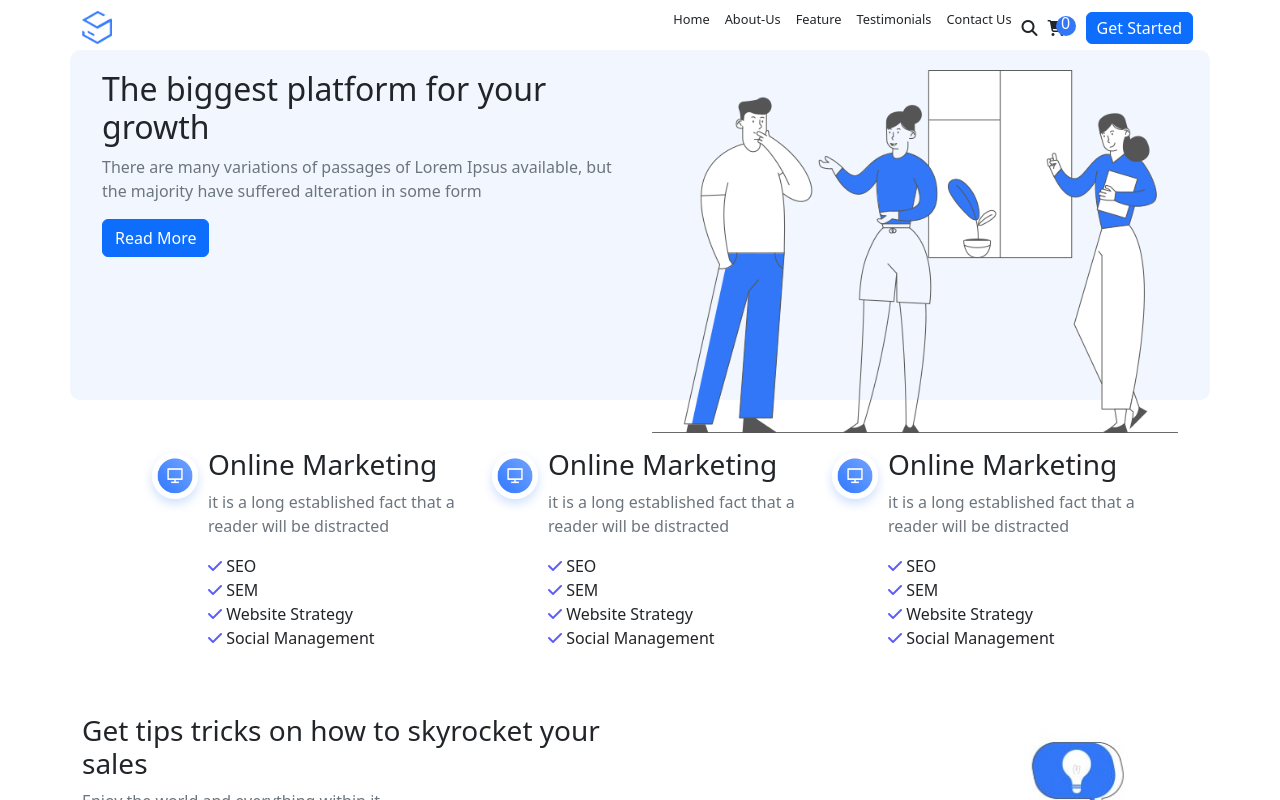
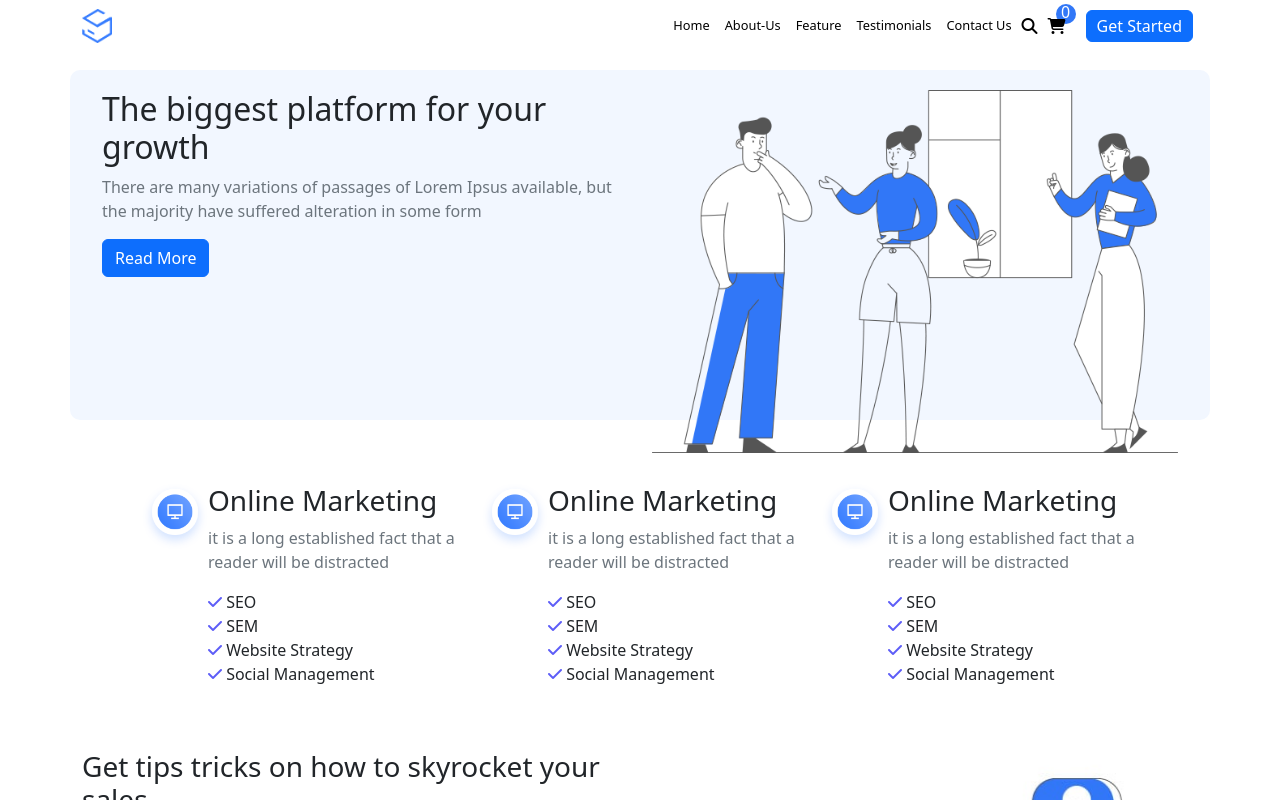
Before and after one commit to V1tale/proj-html-vuejs, a Vue app: page / in a window 1280 px wide. Shown: the top 800 px of the page. Built offline with nearby package versions, Linux system fonts and the light colour scheme.

Commit message:
completato Header e AppHome

```diff
--- a/src/App.vue
+++ b/src/App.vue
@@ -25,4 +25,11 @@ export default {
   <AppFooter />
 </template>
 
-<style lang="scss"></style>
+<style lang="scss">
+:root {
+  --header-height: 70px;
+  --main-color: #3177f7;
+  --main-background: #f2f7ff;
+  --hover-btn: rgb(41, 41, 41);
+}
+</style>
--- a/src/components/AppContacts.vue
+++ b/src/components/AppContacts.vue
@@ -85,6 +85,7 @@ export default {
 
 <style lang="scss">
  #contacts {
+  scroll-margin:var(--header-height);
     .title {
         text-align: center;
         padding: 2rem 0;
--- a/src/components/AppFeatures.vue
+++ b/src/components/AppFeatures.vue
@@ -66,6 +66,7 @@ export default {
 
 <style lang="scss">
 #features {
+    scroll-margin:var(--header-height);
     background-image: url("/img/14.png");
     background-repeat: no-repeat;
     background-size: 350px;
--- a/src/components/AppFooter.vue
+++ b/src/components/AppFooter.vue
@@ -99,6 +99,7 @@ export default {
 <style lang="scss">
 #footer {
   padding:2rem;
+  scroll-margin:var(--header-height);
   .col-3 {
     ul {
       padding:0;
--- a/src/components/AppHeader.vue
+++ b/src/components/AppHeader.vue
@@ -1,12 +1,22 @@
 <script>
-
+import {store} from "../store"
+import AppHome from "./AppHome.vue"
+import AppFeatures from "./AppFeatures.vue"
+import AppTestimonials from "./AppTestimonials.vue"
+import AppContacts from "./AppContacts.vue"
 export default {
   name: "AppHeader",
     data() {
       return {
-
+        store
       }
-    }
+    },
+    components: {
+    AppHome,
+    AppFeatures,
+    AppTestimonials,
+    AppContacts,
+  }
 
 }
 </script>
@@ -20,17 +30,17 @@ export default {
       <div id="menu" class="d-flex justify-content-between align-items-center">
         <div class="list">
           <ul class="d-flex align-items-center">
-            <li><a href="">Home</a></li>
-            <li><a href="">About-Us</a></li>
-            <li><a href="">Feature</a></li>
-            <li><a href="">Testimonials</a></li>
-            <li><a href="">Contact Us</a></li>
+            <li><a href="#home">Home</a></li>
+            <li><a href="#footer">About-Us</a></li>
+            <li><a href="#features">Feature</a></li>
+            <li><a href="#testimonials">Testimonials</a></li>
+            <li><a href="#contacts">Contact Us</a></li>
           </ul>
         </div>
-        <i class="fa-solid fa-magnifying-glass"></i>
+        <a href=""><i class="fa-solid fa-magnifying-glass"></i></a>
         <div class="cart">
-          <i class="fa-solid fa-cart-shopping"></i>
-          <div class="number rounded-circle"><span>0</span></div>
+          <a href=""><i class="fa-solid fa-cart-shopping"></i></a>
+          <div class="number rounded-circle"><span>{{store.articles.length}}</span></div>
         </div>
         <button type="button" class="btn btn-primary">Get Started</button>
 
@@ -41,14 +51,17 @@ export default {
 </template>
 
 <style lang="scss">
-@use "../general.scss";
-:root {
-  --header-height: 50px;
-  --main-color: #3177f7;
-}
+@use "../general.scss" as *;
 header {
     height: var(--header-height);
     padding: 5px;
+    position:fixed;
+    top:0;
+    left:0;
+    z-index: 999;
+    background-color: white;
+    width:100%;
+
 }
 #logo img {
     width:30px;
@@ -56,6 +69,16 @@ header {
 
 #menu {
   padding: 5px;
+  a {
+      color:black;
+      text-decoration: none;
+    &:hover {
+      color: var(--main-color);
+    }
+    }
+    ul {
+      margin-bottom:0;
+    }
   .list li{
     margin-left: 15px;
     font-size: .8rem;
@@ -66,18 +89,11 @@ header {
     &:hover::after {
       content:"";
       position: absolute;
-      bottom:-20px;
+      bottom:-30px;
       left:0;
       width:100%;
       height:2px;
       background-color: var(--main-color);
-    }
-    a {
-      color:inherit;
-      text-decoration: none;
-    &:hover {
-      color: var(--main-color);
-    }
     }
 
   }
@@ -86,6 +102,7 @@ header {
     padding: 3px 10px;
   }
   & i {
+    position:relative;
         z-index:10;
         margin-left:10px;
       }
@@ -105,10 +122,10 @@ header {
         height:20px;
         background-color: var(--main-color) ;
         position:absolute;
-        top:0;
+        top:-10px;
         right:-10px;
         text-align: center;
-        line-height: 15px;
+        line-height: 17px;
         z-index:9;
         color:white;
       }
--- a/src/components/AppHome.vue
+++ b/src/components/AppHome.vue
@@ -106,12 +106,13 @@ export default {
 
 <style lang="scss">
 #home {
-    & .text {
-    }
+  scroll-margin:var(--header-height);
+  padding: var(--header-height);
     & .picture {
       height:250px;
       img {
         width:100%;
+        max-height: 370px;
     }
 
   }
@@ -120,6 +121,7 @@ export default {
     padding: 20px;
     height:350px;
     border-radius: 10px;
+    margin-bottom:4rem;
   }
     ul {
       padding:0;
--- a/src/components/AppMain.vue
+++ b/src/components/AppMain.vue
@@ -27,5 +27,4 @@ export default {
 </template>
 
 <style lang="scss">
-
 </style>
--- a/src/components/AppTestimonials.vue
+++ b/src/components/AppTestimonials.vue
@@ -82,8 +82,7 @@ export default {
 
 <style lang="scss">
 #testimonials {
-
-
+    scroll-margin:var(--header-height);
     background: linear-gradient(#cfebf8 0, white 40%,);
     .bg-wave {
         background-image: url("/img/15.png");
--- a/src/general.scss
+++ b/src/general.scss
@@ -5,9 +5,15 @@ li {
     list-style-type: none;
 
 }
+body .btn-primary:hover {
+    background-color: var(--hover-btn);
+    border: 1px solid white;
+}
 :root {
-    --main-background:#f2f7ff;
-}
+    --header-height: 70px;
+    --main-color: #3177f7;
+    --main-background: #f2f7ff;
+  }
 img {
     width:100%;
 }
--- a/src/store.js
+++ b/src/store.js
@@ -0,0 +1,7 @@
+import { reactive } from 'vue'
+
+export const store = reactive({
+    articles: [],
+
+
+})
```
